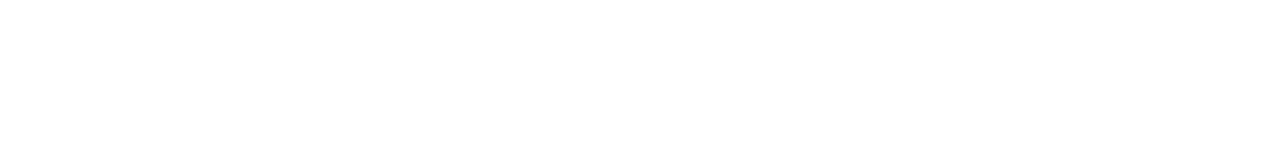
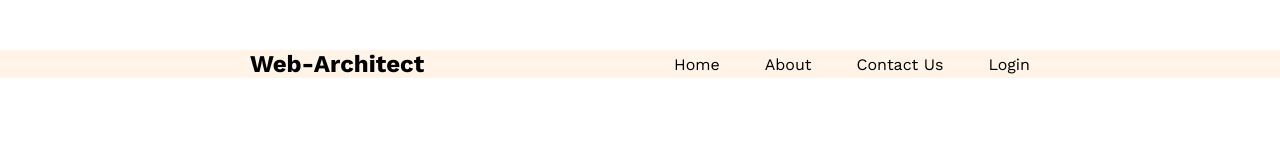
Before and after one commit to ImtiazAhmedRifat/Web-Architect, a plain HTML site: page index.html in a window 1280 px wide. Drawn offline with nearby package versions, Linux system fonts and the light colour scheme.

Commit message:
setup project

```diff
--- a/index.html
+++ b/index.html
@@ -4,8 +4,22 @@
     <meta charset="UTF-8">
     <meta name="viewport" content="width=device-width, initial-scale=1.0">
     <title>Web-Architect</title>
+    <link rel="stylesheet" href="styles/styles.css">
 </head>
-<body>
+<body class="work-sans-font">
+    <header>
+      <div class="nav-section">
+        <h2>Web-Architect</h2>
+        <nav>
+             <ul class="nav-items">
+                <li>Home</li>
+                <li>About</li>
+                <li>Contact Us</li>
+                <li>Login</li>
+             </ul>
+        </nav>
+      </div>
 
+    </header>
 </body>
 </html>
--- /dev/null
+++ b/styles/styles.css
@@ -0,0 +1,31 @@
+@import url('https://fonts.googleapis.com/css2?family=Work+Sans:ital,wght@0,100..900;1,100..900&display=swap');
+
+
+.work-sans-font{
+  font-family: "Work Sans", sans-serif;
+  font-optical-sizing: auto;
+  font-style: normal;
+}
+*{
+    margin: 0;
+}
+/* header */
+header{
+    background-color: #FFF4E7;
+}
+.nav-section{
+    /* border: 2px solid red; */
+    margin:  50px 250px;
+    display: flex;
+
+    justify-content: space-between;
+    align-items: center;
+}
+.nav-items{
+    /* border: 2px solid red; */
+    display: flex;
+   gap: 45px;
+}
+nav > ul > li{
+    list-style: none;
+}
```
